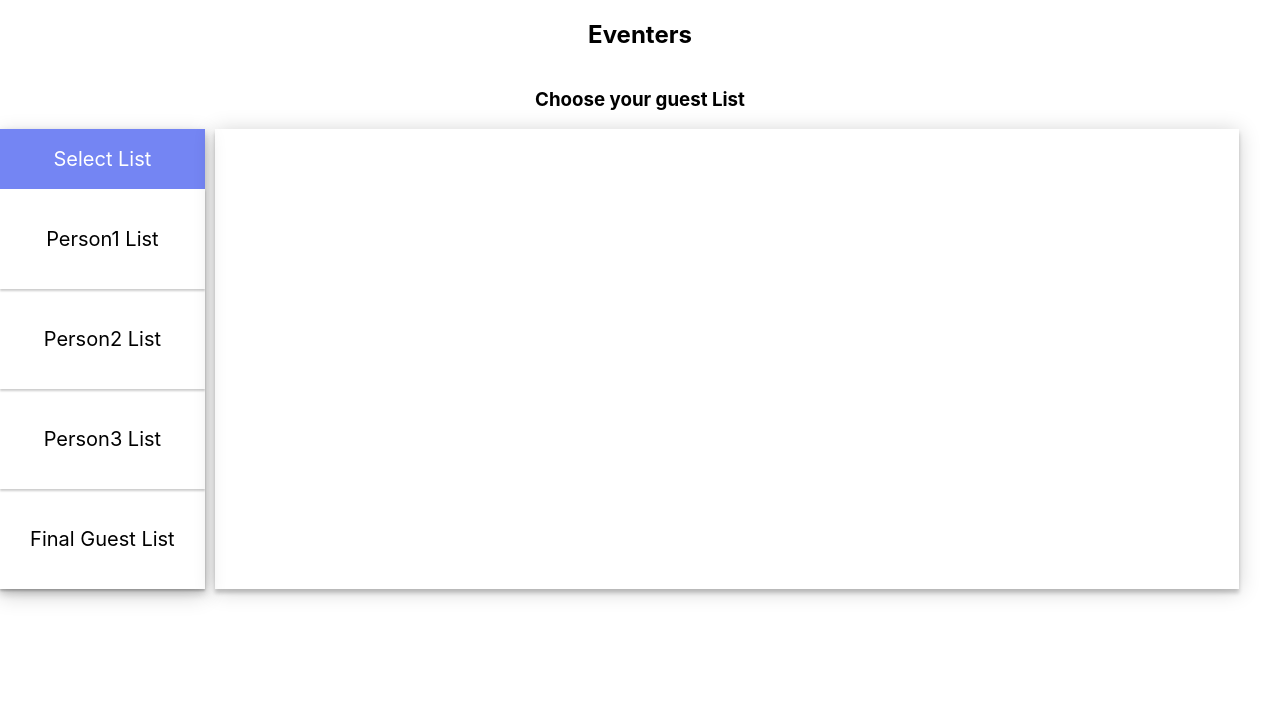
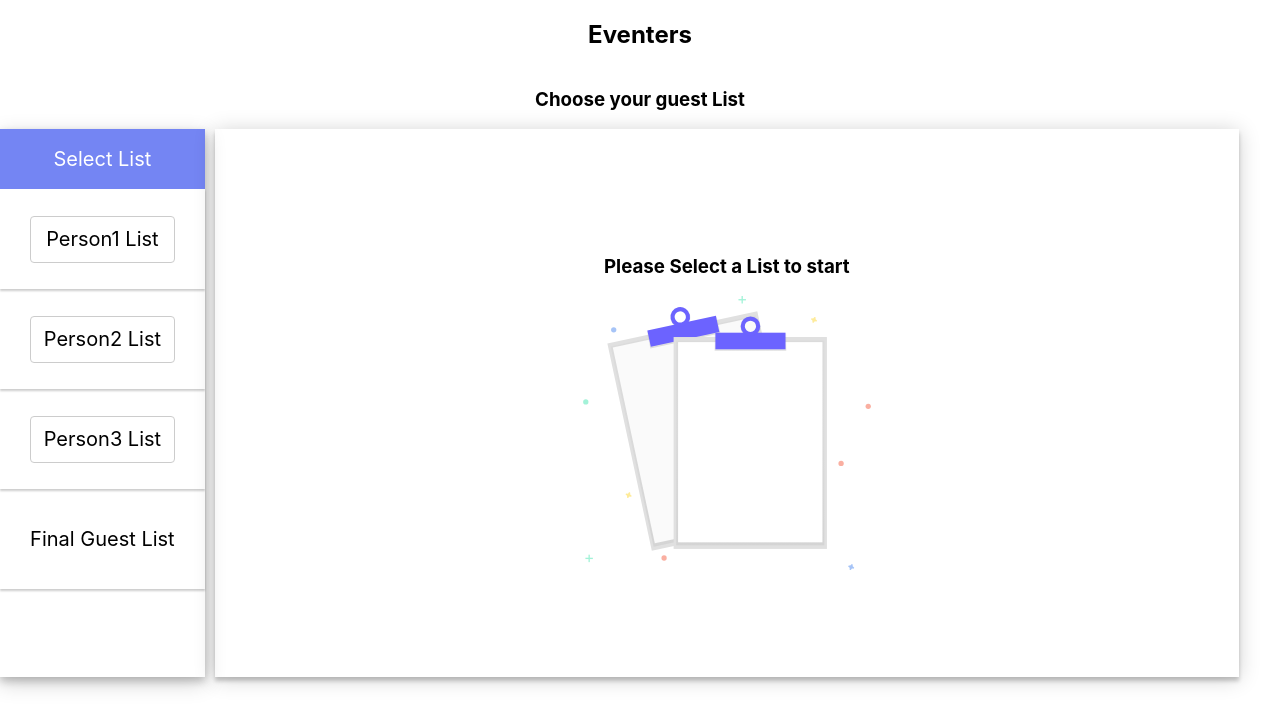
Before and after one commit to rhythm-sharma/Eventers-Guest-List, a React (Create React App) app: page / in a window 1280 px wide. Shown: the top 728 px of the page. Built offline with nearby package versions, Linux system fonts and the light colour scheme.

Commit message:
Fix UI and added blank pagr

```diff
--- a/src/components/Box/Box.css
+++ b/src/components/Box/Box.css
@@ -4,3 +4,17 @@
     width: 100%;
     min-width: 800px;
 }
+
+.empty-illustration{
+    height: 50% !important;
+    width: 50% !important;
+
+}
+
+.center{
+    display: flex;
+    flex-direction: column;
+    justify-content: center;
+    align-content: center;
+    align-items: center;
+}
--- a/src/components/Box/Box.jsx
+++ b/src/components/Box/Box.jsx
@@ -1,5 +1,6 @@
 import React, { Component } from 'react';
 import {Persons} from '../Assets/RawData.js';
+import emptyIllustration from '../Assets/empty_illustration.svg';
 import Person from './Persons/Persons'
 import PersonsContactDetail from './PersonsContactDetail/PersonsContactDetail'
 import './Box.css';
@@ -7,6 +8,7 @@ import './Box.css';
 class Box extends Component {
 
   state = {
+    blankPage: true,
     personName: [],
     personContent: [],
     currentPersonContent: [],
@@ -32,6 +34,7 @@ class Box extends Component {
 
   showPersonContactDetail = (currentIndex, currentperosnName) => {
     this.setState({
+      blankPage: false,
       showGusetList: false,
       currentPersonContent: currentIndex,
       currentperosnName: currentperosnName
@@ -45,7 +48,7 @@ class Box extends Component {
   }
 
   render(){
-    const {personName, currentPersonContent, currentperosnName, numberOfList} = this.state
+    const {personName, currentPersonContent, currentperosnName, numberOfList, blankPage} = this.state
       return (
         <div className='box-container'>
           <Person
@@ -54,7 +57,12 @@ class Box extends Component {
             currentPersonContent = {currentPersonContent}
             ShowGusetList = {this.ShowGusetList}
           />
-        <PersonsContactDetail
+          { (blankPage) ?
+            <div className='persons-contact-detail-main-container center'>
+                <h3 className='black-page-text'>Please Select a List to start</h3>
+                <img className='empty-illustration' alt='Please select list' src={emptyIllustration} />
+              </div>
+            :  <PersonsContactDetail
                 currentPersonContent = {currentPersonContent}
                 Persons = {Persons}
                 currentperosnName = {currentperosnName}
@@ -62,6 +70,7 @@ class Box extends Component {
                 ShowGusetList = {this.ShowGusetList}
                 numberOfList = {numberOfList}
               />
+          }
         </div>
       )
   }
--- a/src/components/Box/Persons/Persons.css
+++ b/src/components/Box/Persons/Persons.css
@@ -18,6 +18,18 @@
     top: 50%;
 }
 
+.border{
+    /* left: 50%;
+    top: 50%; */
+    display: flex;
+    align-items: center;
+    justify-content: center;
+    border-radius: 4px;
+    height: 45px;
+    width: 70%;
+    border: 1px solid #ccc;
+}
+
 .person-container-heading{
     background-color: #7485f3;
     color: white;
--- a/src/components/Box/Persons/Persons.jsx
+++ b/src/components/Box/Persons/Persons.jsx
@@ -8,6 +8,7 @@ const Persons = (props) => {
                 <div className='person'
                     key={index}
                 >
+                    <div className='border'>
                         <p  className='person-text'
                             id={index}
                             value = {item}
@@ -17,6 +18,7 @@ const Persons = (props) => {
                         >
                             {item + ' List'}
                         </p>
+                    </div>
                 </div>
             )
         })
--- a/src/components/Box/PersonsContactDetail/PersonContactDetailPage/PersonContactDetailPage.jsx
+++ b/src/components/Box/PersonsContactDetail/PersonContactDetailPage/PersonContactDetailPage.jsx
@@ -9,8 +9,7 @@ class PersonContactDetailPage extends Component {
         this.state = {
             showConfirmChangesContainer: false,
             tempStorage: [],
-            totalTickSelected: 0,
-            currentSrNum: null
+            totalTickSelected: 0
         }
     }
 
@@ -57,16 +56,19 @@ class PersonContactDetailPage extends Component {
 
             // using tempLocalStorage to check number already selected or not
             for(let i = 0; i < tempLocalStorage.length; i++) {
-                if(number === parseInt(tempLocalStorage[i][3], 10)) {
-                    alert(`loacalStorage The number ${tempLocalStorage[i][3]} already selcted with name: ${tempLocalStorage[i][2]} in the ${tempLocalStorage[i][1]}'s list Please Unselect the current number`);
-                    this.state.tempStorage.pop();
-                    numberExistInLocalStorage = true
-                }else if(number === parseInt(tempLocalStorage[i][4], 10)) {
-                    alert(`loacalStorage The number ${tempLocalStorage[i][4]} already selcted with name: ${tempLocalStorage[i][2]} in the ${tempLocalStorage[i][1]}'s list Please Unselect the current number`);
+                if(number === parseInt(tempLocalStorage[i][4], 10)) {
+                    alert(`The number ${tempLocalStorage[i][4]} already selcted with name: ${tempLocalStorage[i][3]} in the ${tempLocalStorage[i][2]}'s list Please`);
+                    alert(` if you want to save this number with current name then Please Remove number from Guest List`);
                     this.state.tempStorage.pop();
                     numberExistInLocalStorage = true
                 }else if(number === parseInt(tempLocalStorage[i][5], 10)) {
-                    alert(`loacalStorage The number ${tempLocalStorage[i][5]} already selcted with name: ${tempLocalStorage[i][2]} in the ${tempLocalStorage[i][1]}'s list Please Unselect the current number`);
+                    alert(`The number ${tempLocalStorage[i][5]} already selcted with name: ${tempLocalStorage[i][3]} in the ${tempLocalStorage[i][2]}'s list Please`);
+                    alert(` if you want to save this number with current name then Please Remove number from Guest List`);
+                    this.state.tempStorage.pop();
+                    numberExistInLocalStorage = true
+                }else if(number === parseInt(tempLocalStorage[i][6], 10)) {
+                    alert(`The number ${tempLocalStorage[i][6]} already selcted with name: ${tempLocalStorage[i][3]} in the ${tempLocalStorage[i][2]}'s list Please`);
+                    alert(` if you want to save this number with current name then Please Remove number from Guest List`);
                     this.state.tempStorage.pop();
                     numberExistInLocalStorage = true
                 }else {
@@ -77,15 +79,19 @@ class PersonContactDetailPage extends Component {
             // checking number exist in tempStorage(before saving tempArray to localStorage) or not
             if(numberExistInLocalStorage === false) {
                 for(let i = 0; i < tempStorage.length; i++) {
-                    if(number === tempStorage[i][3]) {
-                        alert(`The number already selcted with name: ${tempStorage[i][2]} in the ${tempStorage[i][1]}'s list Please Unselect the current number`);
+                    console.log(tempLocalStorage[i])
+                    if(number === tempStorage[i][4]) {
+                        alert(`The number already selcted with name: ${tempStorage[i][3]} in the ${tempStorage[i][2]}'s list Please`);
+                        alert('Please select only one number');
                         this.state.tempStorage.pop();
-                    }else if(number === tempStorage[i][4]) {
-                        alert(`The number already selcted with name: ${tempStorage[i][2]} in the ${tempStorage[i][1]}'s list Please Unselect the current number`);
+                    }else if(number === tempStorage[i][5]) {
+                        alert(`The number already selcted with name: ${tempStorage[i][3]} in the ${tempStorage[i][2]}'s list Please`);
+                        alert('Please select only one number');
                         this.state.tempStorage.pop();
                         return true;
-                    }else if(number === tempStorage[i][5]) {
-                        alert(`The number already selcted with name: ${tempStorage[i][2]} in the ${tempStorage[i][1]}'s list Please Unselect the current number`);
+                    }else if(number === tempStorage[i][6]) {
+                        alert(`The number already selcted with name: ${tempStorage[i][3]} in the ${tempStorage[i][2]}'s list Please`);
+                        alert('Please select only one number');
                         this.state.tempStorage.pop();
                     }
                     else {
@@ -113,7 +119,7 @@ class PersonContactDetailPage extends Component {
         }
     }
 
-    TotalTickSelected = (className, currentPersonContent) => {
+    TotalTickSelected = (className) => {
         if('fa fa-check-circle not-selected' === className){
             const totalTickSelected = this.state.totalTickSelected + 1
             this.setState({
@@ -166,7 +172,6 @@ class PersonContactDetailPage extends Component {
                                 StoreTempArray = {this.StoreTempArray}
                                 TotalTickSelected = {this.TotalTickSelected}
                                 RemoveTempArray = {this.RemoveTempArray}
-                                tickActiveOrNot = {this.state.tickActiveOrNot}
                             />
                         )
                     })
```
Also changed, not shown: src/components/Assets/empty_illustration.svg (added). Lines whose indentation alone changed are shown as unchanged.
